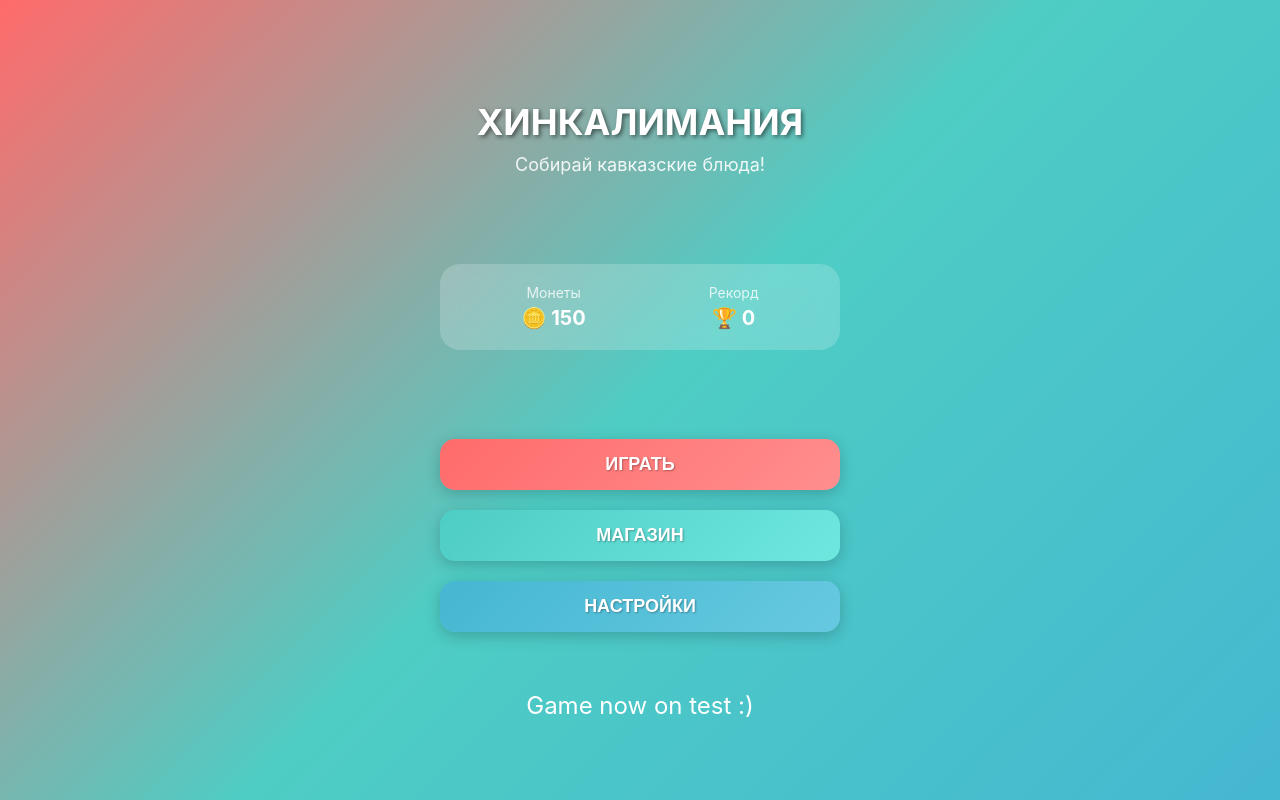
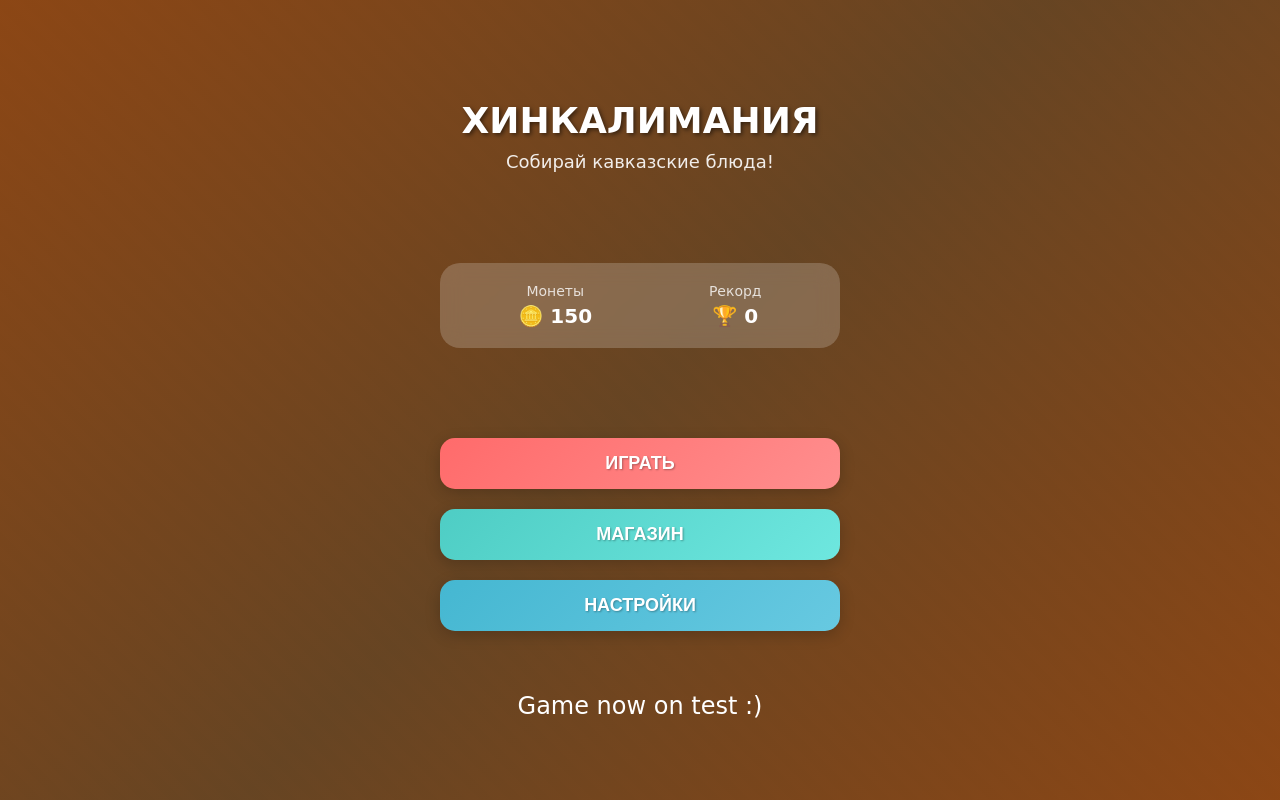
Before and after one commit to DavulikZ/hinkalmania-tg, a React (Create React App) app: page / in a window 1280 px wide. Built offline with nearby package versions, Linux system fonts and the light colour scheme.

Commit message:
update v2.2.1

```diff
--- a/package.json
+++ b/package.json
@@ -1,6 +1,6 @@
 {
   "name": "hinkalimaniia-tg",
-  "version": "2.2.0",
+  "version": "2.2.1",
   "description": "Хинкалимания - Telegram Mini App",
   "main": "src/index.tsx",
   "homepage": ".",
--- a/src/App.tsx
+++ b/src/App.tsx
@@ -10,9 +10,17 @@ import SettingsScreen from './screens/SettingsScreenWeb';
 const AppContainer = styled.div`
   width: 100vw;
   height: 100vh;
-  background: linear-gradient(135deg, #FF6B6B, #4ECDC4, #45B7D1);
+  background:
+    linear-gradient(135deg, rgba(139, 69, 19, 0.9) 0%, rgba(101, 67, 33, 0.9) 50%, rgba(139, 69, 19, 0.9) 100%),
+    repeating-linear-gradient(
+      45deg,
+      transparent,
+      transparent 10px,
+      rgba(160, 82, 45, 0.1) 10px,
+      rgba(160, 82, 45, 0.1) 20px
+    );
   overflow: hidden;
-  font-family: -apple-system, BlinkMacSystemFont, 'Segoe UI', sans-serif;
+  font-family: 'Comic Sans MS', cursive, sans-serif;
 `;
 
 // Get viewport dimensions (currently unused but may be needed later)
--- a/src/screens/GameScreenWeb.tsx
+++ b/src/screens/GameScreenWeb.tsx
@@ -9,10 +9,17 @@ import { checkAchievements, calculateLevel } from '../constants/achievements';
 const Container = styled.div`
   width: 100vw;
   height: 100vh;
+  position: relative;
   overflow: hidden;
-  position: relative;
-  user-select: none;
-  background: linear-gradient(135deg, #FF9A9E 0%, #FECFEF 50%, #FECFEF 100%);
+  background:
+    linear-gradient(135deg, rgba(139, 69, 19, 0.9) 0%, rgba(101, 67, 33, 0.9) 50%, rgba(139, 69, 19, 0.9) 100%),
+    repeating-linear-gradient(
+      45deg,
+      transparent,
+      transparent 10px,
+      rgba(160, 82, 45, 0.1) 10px,
+      rgba(160, 82, 45, 0.1) 20px
+    );
   font-family: 'Comic Sans MS', cursive, sans-serif;
 `;
 
@@ -577,23 +584,22 @@ const GameScreenWeb: React.FC<GameScreenProps> = ({
       // Сбрасываем комбо при сборе мусора
       setCombo(0);
 
-      // Если жизни закончились, начинаем игру заново
+      // Если жизни закончились, завершаем игру
       if (newLives <= 0) {
-        // Сбрасываем состояние игры
-        setScore(0);
-        setGameTime(60);
-        setLives(gameState.lives);
-        setCurrentCoins(gameState.coins);
-        setFoodItems([]);
-        setScorePopups([]);
-        setCombo(0);
-        setParticles([]);
-        setCombos([]);
-
         // Telegram haptic feedback
         if (window.Telegram?.WebApp?.HapticFeedback) {
           window.Telegram.WebApp.HapticFeedback.notificationOccurred('error');
         }
+
+        // Обновляем статистику игры
+        onUpdateGameState({
+          totalGamesPlayed: gameState.totalGamesPlayed + 1,
+          totalScore: gameState.totalScore + score,
+          highScore: Math.max(gameState.highScore, score)
+        });
+
+        // Возвращаемся в меню
+        onBackToMenu();
         return;
       }
     } else {
--- a/src/screens/MenuScreen.tsx
+++ b/src/screens/MenuScreen.tsx
@@ -13,6 +13,16 @@ const Container = styled.div`
   align-items: center;
   padding: 50px 20px;
   color: white;
+  background:
+    linear-gradient(135deg, rgba(139, 69, 19, 0.9) 0%, rgba(101, 67, 33, 0.9) 50%, rgba(139, 69, 19, 0.9) 100%),
+    repeating-linear-gradient(
+      45deg,
+      transparent,
+      transparent 10px,
+      rgba(160, 82, 45, 0.1) 10px,
+      rgba(160, 82, 45, 0.1) 20px
+    );
+  font-family: 'Comic Sans MS', cursive, sans-serif;
 `;
 
 const Header = styled.div`
--- a/src/screens/SettingsScreenWeb.tsx
+++ b/src/screens/SettingsScreenWeb.tsx
@@ -11,6 +11,16 @@ const Container = styled.div`
   overflow-y: auto;
   display: flex;
   flex-direction: column;
+  background:
+    linear-gradient(135deg, rgba(139, 69, 19, 0.9) 0%, rgba(101, 67, 33, 0.9) 50%, rgba(139, 69, 19, 0.9) 100%),
+    repeating-linear-gradient(
+      45deg,
+      transparent,
+      transparent 10px,
+      rgba(160, 82, 45, 0.1) 10px,
+      rgba(160, 82, 45, 0.1) 20px
+    );
+  font-family: 'Comic Sans MS', cursive, sans-serif;
 `;
 
 const Header = styled.div`
--- a/src/screens/ShopScreenWeb.tsx
+++ b/src/screens/ShopScreenWeb.tsx
@@ -12,7 +12,15 @@ const Container = styled.div`
   overflow-y: auto;
   display: flex;
   flex-direction: column;
-  background: linear-gradient(135deg, #FF9A9E 0%, #FECFEF 50%, #FECFEF 100%);
+  background:
+    linear-gradient(135deg, rgba(139, 69, 19, 0.9) 0%, rgba(101, 67, 33, 0.9) 50%, rgba(139, 69, 19, 0.9) 100%),
+    repeating-linear-gradient(
+      45deg,
+      transparent,
+      transparent 10px,
+      rgba(160, 82, 45, 0.1) 10px,
+      rgba(160, 82, 45, 0.1) 20px
+    );
   font-family: 'Comic Sans MS', cursive, sans-serif;
 `;
 
@@ -359,22 +367,42 @@ const ShopScreenWeb: React.FC<ShopScreenProps> = ({
   useEffect(() => {
     // Setup Telegram WebApp buttons
     const setupTelegram = () => {
+      try {
         if (window.Telegram?.WebApp) {
           const tg = window.Telegram.WebApp;
           tg.BackButton.show();
           tg.BackButton.onClick(onBackToMenu);
           tg.MainButton.hide();
+          return true;
+        }
+        return false;
+      } catch (error) {
+        console.warn('Telegram WebApp not available:', error);
+        return false;
       }
     };
 
-    // Попробуем сразу, а если не получится - через небольшую задержку
-    setupTelegram();
-    const timer = setTimeout(setupTelegram, 100);
+    // Try multiple times with increasing delays
+    let attempts = 0;
+    const maxAttempts = 5;
+
+    const trySetup = () => {
+      if (setupTelegram() || attempts >= maxAttempts) {
+        return;
+      }
+      attempts++;
+      setTimeout(trySetup, 200 * attempts);
+    };
+
+    trySetup();
 
     return () => {
-      clearTimeout(timer);
+      try {
         if (window.Telegram?.WebApp) {
           window.Telegram.WebApp.BackButton.hide();
+        }
+      } catch (error) {
+        console.warn('Error hiding Telegram button:', error);
       }
     };
   }, [onBackToMenu]);
```
Lines whose indentation alone changed are shown as unchanged.
